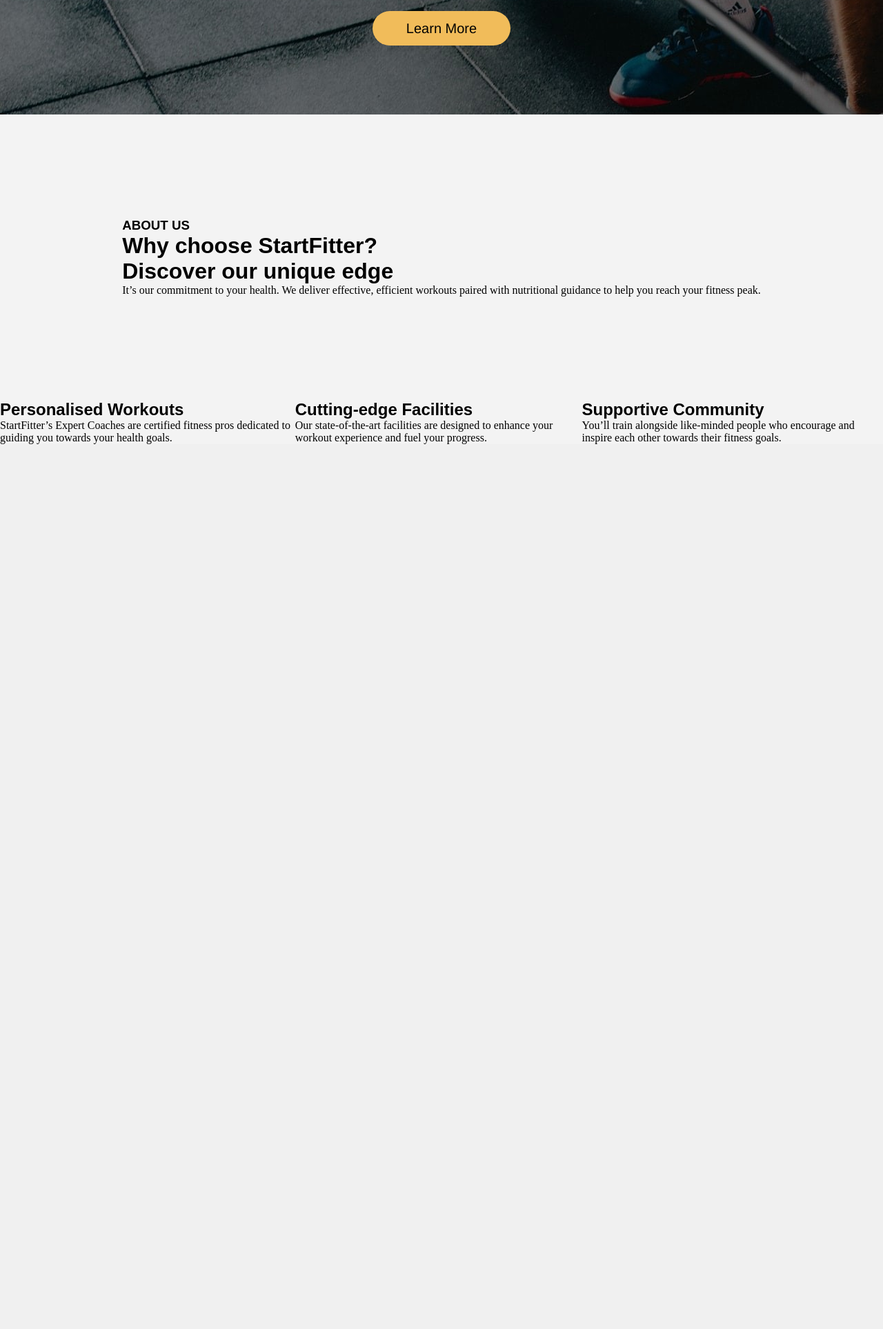
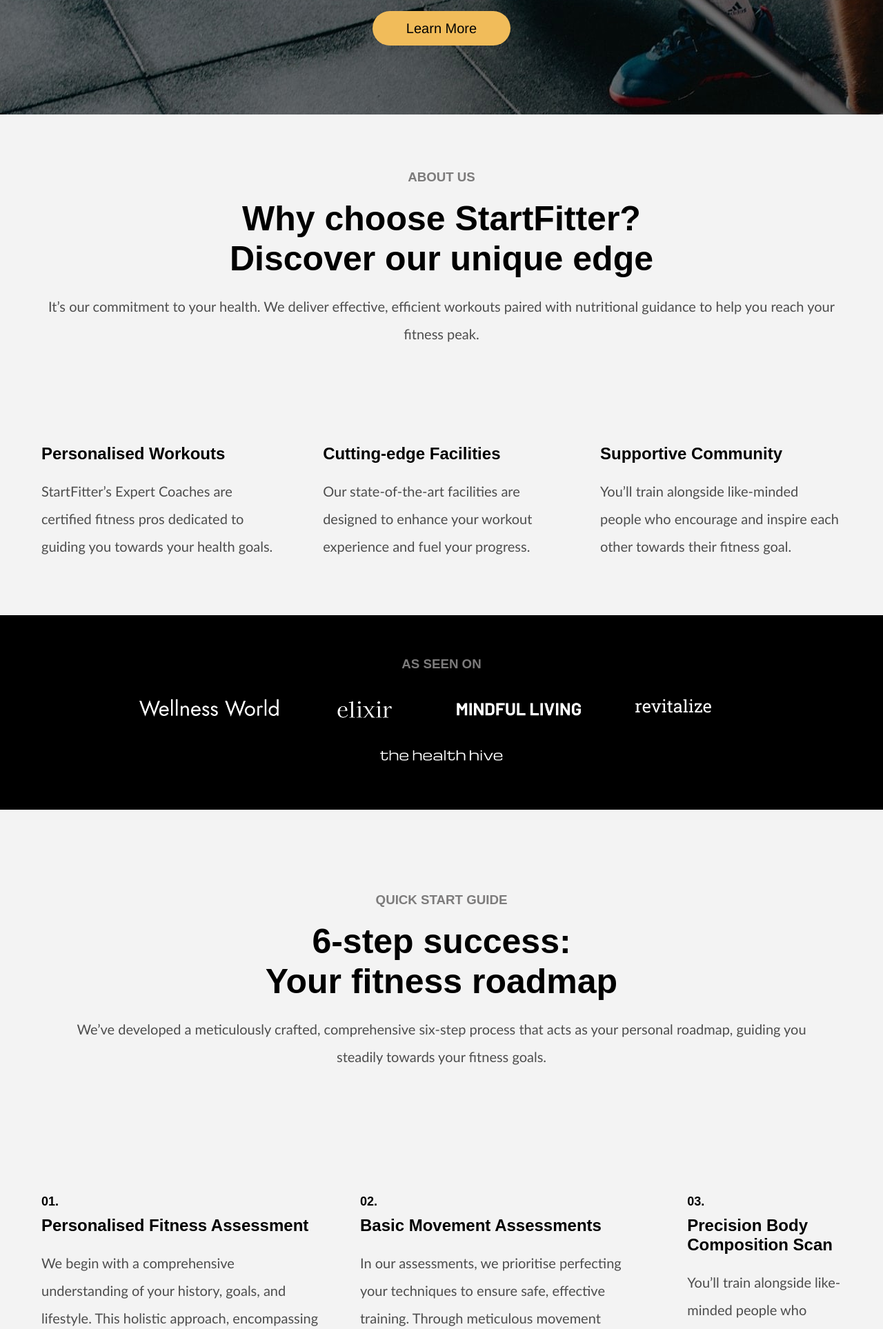
Before and after one commit to K3rllon/KerlloneIsa, a PHP site: page / in a window 1280 px wide. Shown: the part 446-2373 px from the top of the page at 69% size. Before the commit the page ends 1090 px from the top, so only its background shows below. Run offline with PHP 8.4, Linux system fonts and the light colour scheme.

Commit message:
segunda_versao

```diff
--- a/ProjetosDS2/Ativ02/assets/css/style.css
+++ b/ProjetosDS2/Ativ02/assets/css/style.css
@@ -60,24 +60,80 @@ body{
 #inicio{
     background-image: url("/Ativ02/assets/imagens/fundo.jpg");
 }
-#sobre{
+.sobre{
     background-color: #f3f3f3;
     display: flex;
     justify-content: center;
     align-items: center;
+    text-align: center;
 }
-.titulos{
+.titulos1{
     font-family: Arial, Helvetica, sans-serif;
+    margin: 20px;
+    color: #7c7b7b;
+}
+
+#titulos2{
+    font-family: Arial, Helvetica, sans-serif;
+    font-size: 50px;
+    margin: 20px;
 }
 
 #bloco1{
     padding: 50px;
-    margin: 100px;
+    margin: 10px;
     display: inline-block;
+    text-align: center;
 }
 #bloquinhos{
     background-color: #f3f3f3;
     display: flex;
     justify-content: center;
     align-items: center;
+    padding: 30px;
+    text-align: left;
+    align-items: stretch;
 }
+.titulos{
+    font-family: Arial, Helvetica, sans-serif;
+    margin-bottom: 20px;
+}
+
+.paragrafos{
+    font-family: Gill Sans, sans-serif;
+    font-size: 20px;
+    font-weight: 5;
+    color: #4d4d4d;
+    line-height: 40px;
+    margin-bottom: 20px;
+}
+
+.Bloco{
+    padding: 30px;
+}
+
+.logos{
+    width: 220px;
+}
+
+#imagens{
+    text-align: center;
+    padding: 40px;
+}
+#caixa01{
+    padding: 100px;
+}
+.numeros{
+    font-family: Arial, Helvetica, sans-serif;
+    margin-bottom: 10px;
+    font-size: 18px;
+}
+.linkscaixa{
+    color: #000000;
+    font-family: Arial, Helvetica, sans-serif;
+    font-weight: 700;
+    font-size: 17px;
+}
+.linkscaixa:hover{
+    text-decoration: none;
+}
--- a/ProjetosDS2/Ativ02/index.html
+++ b/ProjetosDS2/Ativ02/index.html
@@ -36,28 +36,89 @@
         </div>
     </div>
     <main>
-        <div id="sobre">
+        <div class="sobre">
             <div id="bloco1">
-                <h3 class="titulos">ABOUT US</h3>
-                <h1 class="titulos">Why choose StartFitter? <br>
+                <h3 class="titulos1">ABOUT US</h3>
+                <h1 id="titulos2">Why choose StartFitter? <br>
                     Discover our unique edge</h1>
-                <p>It’s our commitment to your health. We deliver effective, efficient workouts paired with nutritional guidance to help you reach your fitness peak.</p>
+                <p class="paragrafos">It’s our commitment to your health. We deliver effective, efficient workouts paired with nutritional guidance to help you reach your fitness peak.</p>
             </div>
         </div>
         <div id="bloquinhos">
-            <div id="bloco2">
+            <div id="bloco2" class="Bloco">
                 <h2 class="titulos">Personalised Workouts</h2>
-                <p>StartFitter’s Expert Coaches are certified fitness pros dedicated to guiding you towards your health goals.</p>
+                <p class="paragrafos">StartFitter’s Expert Coaches are certified fitness pros dedicated to guiding you towards your health goals.</p>
+            </div>
+            <div class="Bloco">
+                <h2 class="titulos">Cutting-edge Facilities</h2>
+                <p class="paragrafos">Our state-of-the-art facilities are designed to enhance your workout experience and fuel your progress.</p>
+            </div>
+            <div id="bloco4" class="Bloco">
+                <h2 class="titulos">Supportive Community</h2>
+                <p class="paragrafos">You’ll train alongside like-minded people who encourage and inspire each other towards their fitness goal.</p>
+            </div>
+        </div>
+        <div id="imagens">
+           <h3 class="titulos1">AS SEEN ON</h3>
+           <div>
+            <img class="logos" src="/Ativ02/assets/imagens/logowellness.png" alt="Wellness World">
+            <img class="logos" src="/Ativ02/assets/imagens/logoelixir.png" alt="Elixir">
+            <img class="logos" src="/Ativ02/assets/imagens/logomindful.png" alt="Mindful Living">
+            <img class="logos" src="/Ativ02/assets/imagens/logorevitalize.png" alt="Revitalize">
             </div>
             <div>
-                <h2 class="titulos">Cutting-edge Facilities</h2>
-                <p>Our state-of-the-art facilities are designed to enhance your workout experience and fuel your progress.</p>
-            </div>
-            <div id="bloco4">
-                <h2 class="titulos">Supportive Community</h2>
-                <p>You’ll train alongside like-minded people who encourage and inspire each other towards their fitness goals.                </p>
+                <img class="logos" src="/Ativ02/assets/imagens/thehealthhive.png" alt="The Health Hive">
             </div>
         </div>
+        <div class="sobre" id="caixa01">
+            <div>
+                <h3 class="titulos1">QUICK START GUIDE</h3>
+                <h1 id="titulos2">6-step success:<br>Your fitness roadmap</h1>
+                <p class="paragrafos">We’ve developed a meticulously crafted, comprehensive six-step process that acts as your personal roadmap, guiding you steadily towards your fitness goals.</p>
+            </div>
+        </div>
+        <div>
+            <div id="bloquinhos">
+                <div id="bloco2" class="Bloco">
+                    <h4 class="numeros">01.</h4>
+                    <h2 class="titulos">Personalised Fitness Assessment</h2>
+                    <p class="paragrafos">We begin with a comprehensive understanding of your history, goals, and lifestyle. This holistic approach, encompassing habits and nutrition, ensure a tailor-made fitness journey just for you.</p>
+                    <a class="linkscaixa" href="#">Fitness Assessment→</a>
+                </div>
+                <div class="Bloco">
+                    <h4 class="numeros">02.</h4>
+                    <h2 class="titulos">Basic Movement Assessments</h2>
+                    <p class="paragrafos">In our assessments, we prioritise perfecting your techniques to ensure safe, effective training. Through meticulous movement evaluations, we facilitate the correct form, fostering long-term health.</p>
+                    <a class="linkscaixa" href="#">Movement Assessments→</a>
+                </div>
+                <div id="bloco4" class="Bloco">
+                    <h4 class="numeros">03.</h4>
+                    <h2 class="titulos">Precision Body Composition Scan</h2>
+                    <p class="paragrafos">You’ll train alongside like-minded people who encourage and inspire each other towards their fitness goal.</p>
+                    <a class="linkscaixa" href="#">Composition Scan→</a>
+                </div>
+            </div>
+            <div>
+                <div id="bloquinhos">
+                    <div id="bloco2" class="Bloco">
+                        <h4 class="numeros">01.</h4>
+                        <h2 class="titulos">Personalised Fitness Assessment</h2>
+                        <p class="paragrafos">We begin with a comprehensive understanding of your history, goals, and lifestyle. This holistic approach, encompassing habits and nutrition, ensure a tailor-made fitness journey just for you.</p>
+                        <a class="linkscaixa" href="#">Fitness Assessment→</a>
+                    </div>
+                    <div class="Bloco">
+                        <h4 class="numeros">02.</h4>
+                        <h2 class="titulos">Basic Movement Assessments</h2>
+                        <p class="paragrafos">In our assessments, we prioritise perfecting your techniques to ensure safe, effective training. Through meticulous movement evaluations, we facilitate the correct form, fostering long-term health.</p>
+                        <a class="linkscaixa" href="#">Movement Assessments→</a>
+                    </div>
+                    <div id="bloco4" class="Bloco">
+                        <h4 class="numeros">03.</h4>
+                        <h2 class="titulos">Precision Body Composition Scan</h2>
+                        <p class="paragrafos">You’ll train alongside like-minded people who encourage and inspire each other towards their fitness goal.</p>
+                        <a class="linkscaixa" href="#">Composition Scan→</a>
+                    </div>
+            </div>
     </main>
 </body>
 </html>
```
Also changed, not shown: ProjetosDS2/Ativ02/assets/imagens/logoelixir.png (added), ProjetosDS2/Ativ02/assets/imagens/logomindful.png (added), ProjetosDS2/Ativ02/assets/imagens/logorevitalize.png (added), ProjetosDS2/Ativ02/assets/imagens/logowellness.png (added), ProjetosDS2/Ativ02/assets/imagens/thehealthhive.png (added).
